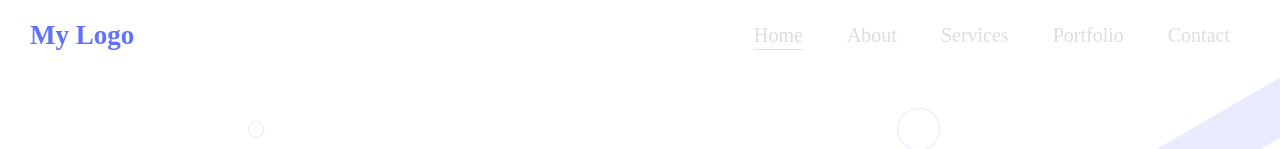
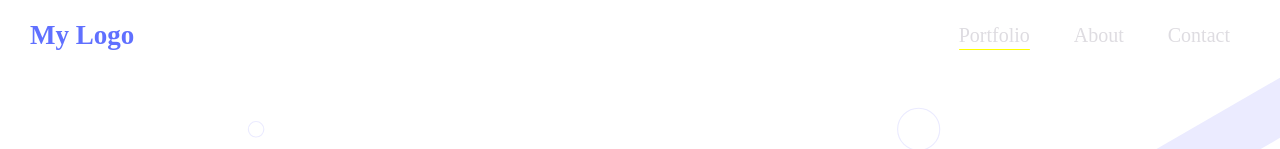
Before and after one commit to eric2umeh/portfolio-html-css, a website: page index.html in a window 1280 px wide. Shown: the top 149 px of the page. Drawn offline with Linux system fonts and the light colour scheme.

```diff
--- a/index.html
+++ b/index.html
@@ -15,10 +15,8 @@
             <div class="logo"><h2>My Logo</h2></div>
 
             <ul>
-                <li><a href="#" class="active" onclick="markMenuItem(this)">Home</a></li>
+                <li><a href="#" class="active" onclick="markMenuItem(this)">Portfolio</a></li>
                 <li><a href="#" onclick="markMenuItem(this)">About</a></li>
-                <li><a href="#" onclick="markMenuItem(this)">Services</a></li>
-                <li><a href="#" onclick="markMenuItem(this)">Portfolio</a></li>
                 <li><a href="#" onclick="markMenuItem(this)">Contact</a></li>
             </ul>
 
```
